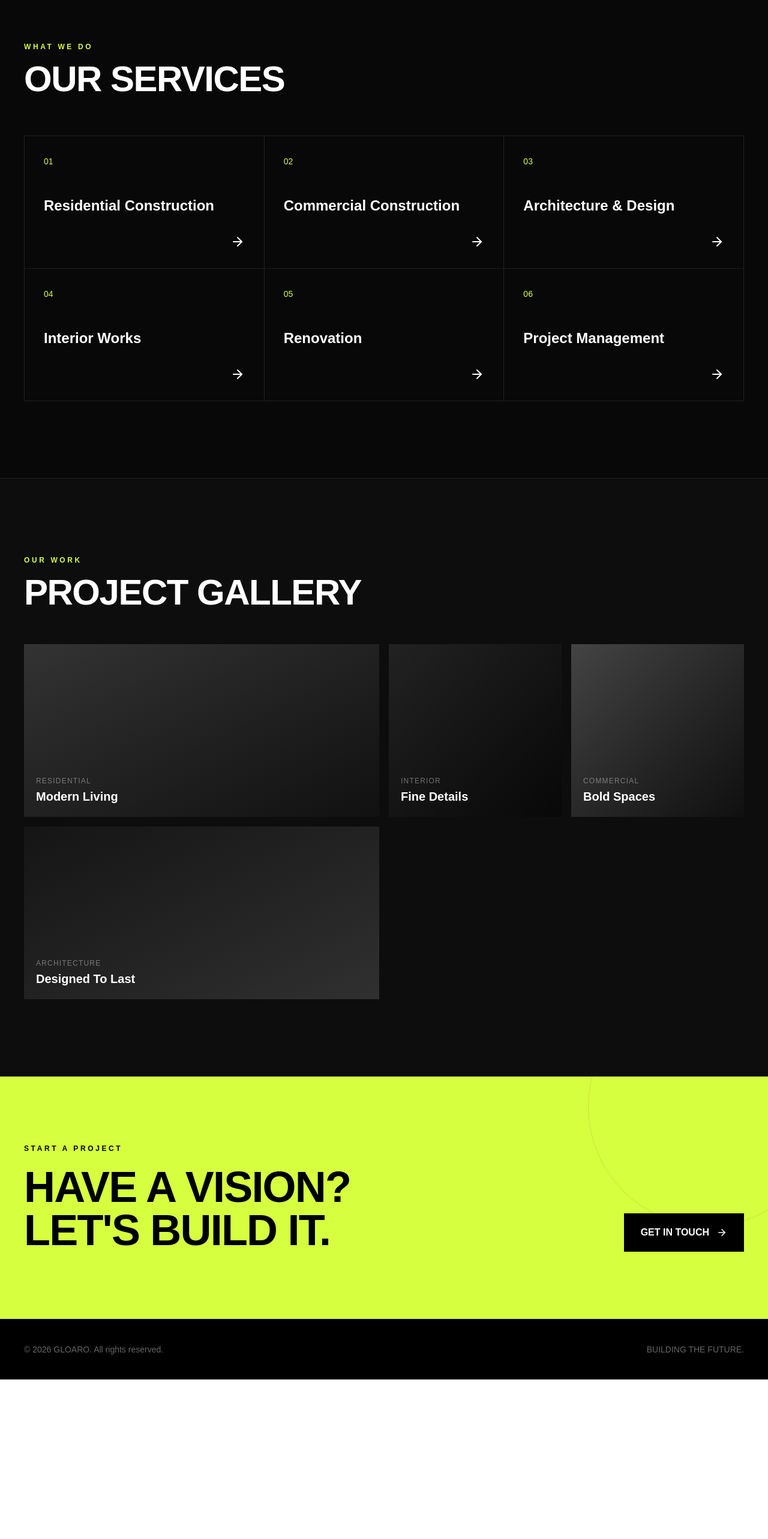
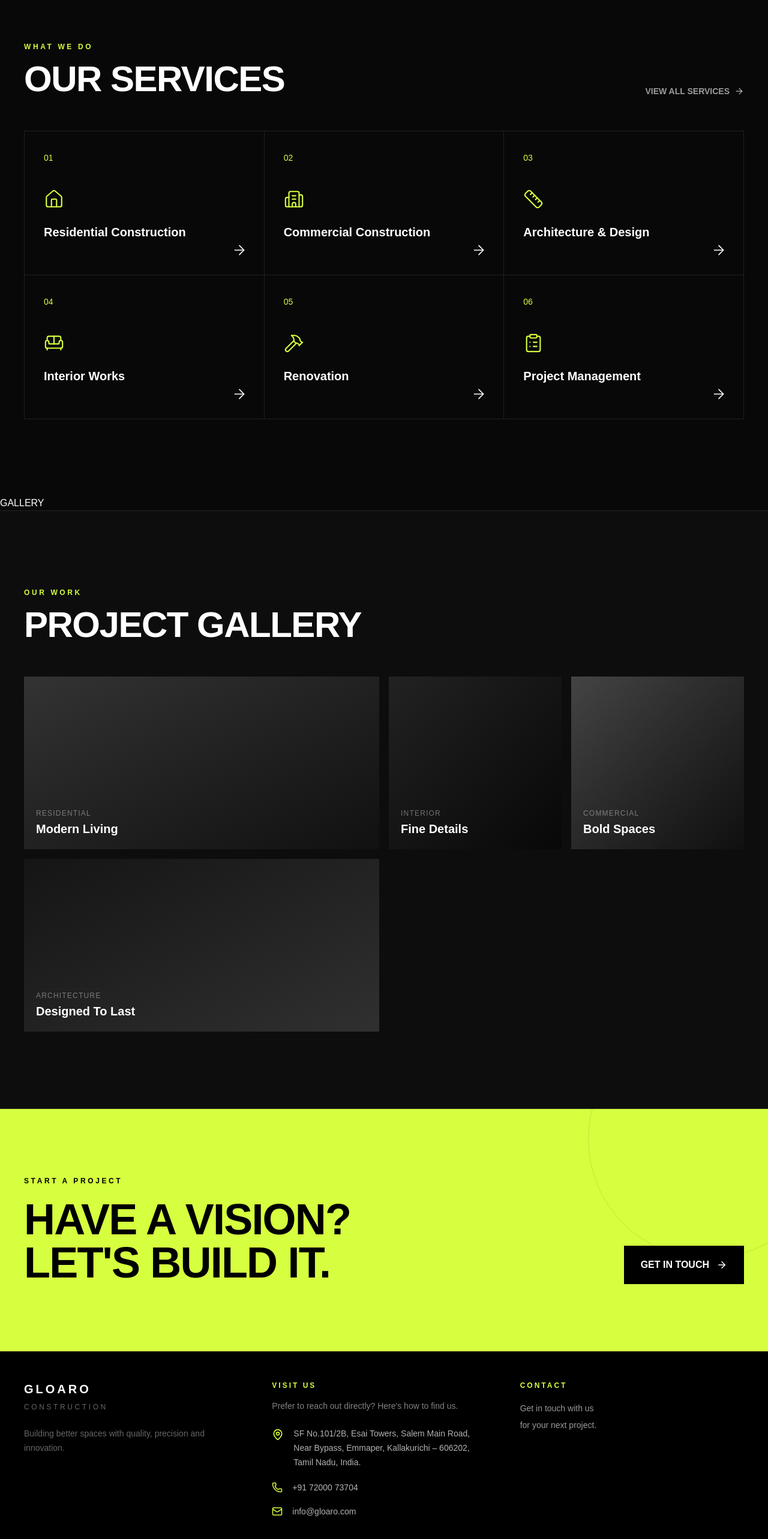
Before and after one commit to magarajcb/construction-v2, a Next.js app: page / in a window 1280 px wide. Shown: the part 2507-5073 px from the top of the page at 60% size. Before the commit the page ends 4807 px from the top, so only its background shows below. Built offline with nearby package versions, Linux system fonts and the light colour scheme; no server answers.

Commit message:
work before full backend

```diff
--- a/app/page.tsx
+++ b/app/page.tsx
@@ -5,11 +5,17 @@ import {
   ArrowRight,
   Building2,
   CheckCircle2,
+  ClipboardList,
+  Hammer,
+   Home as HomeIcon,
   Menu,
   Play,
   Ruler,
+  Sofa,
   X,
+   MapPin, Phone, Mail
 } from "lucide-react";
+import Link from "next/link";
 import { useEffect, useState } from "react";
 
 
@@ -23,12 +29,36 @@ const stats = [
 
 
 const services = [
-  "Residential Construction",
-  "Commercial Construction",
-  "Architecture & Design",
-  "Interior Works",
-  "Renovation",
-  "Project Management",
+  {
+    number: "01",
+    title: "Residential Construction",
+    icon: HomeIcon,
+  },
+  {
+    number: "02",
+    title: "Commercial Construction",
+    icon: Building2,
+  },
+  {
+    number: "03",
+    title: "Architecture & Design",
+    icon: Ruler,
+  },
+  {
+    number: "04",
+    title: "Interior Works",
+    icon: Sofa,
+  },
+  {
+    number: "05",
+    title: "Renovation",
+    icon: Hammer,
+  },
+  {
+    number: "06",
+    title: "Project Management",
+    icon: ClipboardList,
+  },
 ];
 
 const reasons = [
@@ -447,12 +477,14 @@ export default function Home() {
       </section>
 
       {/* SERVICES */}
+      {/* SERVICES */}
 <section
   id="services"
   className="mx-auto max-w-7xl px-6 py-32 lg:px-10"
 >
-        <div className="mb-16">
-
+  {/* Section heading */}
+  <div className="mb-14 flex flex-col justify-between gap-6 sm:flex-row sm:items-end">
+    <div>
       <p className="text-xs font-bold uppercase tracking-[0.3em] text-[#d6ff3f]">
         What We Do
       </p>
@@ -460,36 +492,58 @@ export default function Home() {
       <h2 className="mt-4 text-5xl font-black tracking-tight sm:text-6xl">
         OUR SERVICES
       </h2>
-
     </div>
 
-        <div className="grid border-l border-t border-white/10 sm:grid-cols-2 lg:grid-cols-3">
-
-          {services.map((service, index) => (
-            <div
-              key={service}
-              className="group border-b border-r border-white/10 p-8 transition duration-300 hover:bg-[#d6ff3f] hover:text-black"
-            >
-
-              <div className="mb-12 text-sm text-[#d6ff3f] group-hover:text-black">
-                0{index + 1}
+    <button className="flex w-fit items-center gap-2 text-sm font-bold text-white/60 transition hover:text-[#d6ff3f]">
+      VIEW ALL SERVICES
+      <ArrowRight size={16} />
+    </button>
   </div>
 
-              <h3 className="text-2xl font-bold">
-                {service}
+  {/* Service cards */}
+  <div className="grid grid-cols-1 border-l border-t border-white/10 sm:grid-cols-2 lg:grid-cols-3">
+    {services.map((service) => {
+      const Icon = service.icon;
+
+      return (
+        <motion.div
+          key={service.number}
+          whileHover={{ y: -4 }}
+          transition={{ duration: 0.25 }}
+          className="group relative min-h-[240px] border-b border-r border-white/10 bg-[#080808] p-8 transition-all duration-300 hover:bg-[#d6ff3f]"
+        >
+          {/* Number */}
+          <span className="text-sm font-medium text-[#d6ff3f] transition-colors duration-300 group-hover:text-black">
+            {service.number}
+          </span>
+
+          {/* Icon */}
+          <div className="mt-10">
+            <Icon
+              size={34}
+              strokeWidth={1.5}
+              className="text-[#d6ff3f] transition-colors duration-300 group-hover:text-black"
+            />
+          </div>
+
+          {/* Service title */}
+          <h3 className="mt-6 max-w-[260px] text-xl font-bold text-white transition-colors duration-300 group-hover:text-black">
+            {service.title}
           </h3>
 
-              <div className="mt-8 flex justify-end">
-                <ArrowRight className="transition-transform group-hover:translate-x-2" />
-              </div>
-
-            </div>
-          ))}
-
+          {/* Arrow */}
+          <ArrowRight
+            size={26}
+            strokeWidth={1.5}
+            className="absolute bottom-7 right-7 text-white transition-all duration-300 group-hover:translate-x-2 group-hover:text-black"
+          />
+        </motion.div>
+      );
+    })}
   </div>
 </section>
 
-      {/* GALLERY */}
+      GALLERY
       <section className="border-y border-white/10 bg-[#0d0d0d] py-32">
         <div className="mx-auto max-w-7xl px-6 lg:px-10">
 
@@ -583,6 +637,7 @@ export default function Home() {
               </h2>
             </div>
 
+
             <button className="flex items-center gap-3 bg-black px-7 py-5 font-bold text-white transition hover:bg-white hover:text-black">
               GET IN TOUCH
               <ArrowRight size={18} />
@@ -594,9 +649,90 @@ export default function Home() {
 
       {/* FOOTER */}
 <footer className="border-t border-white/10 bg-black">
+  <div className="mx-auto grid max-w-7xl gap-10 px-6 py-12 lg:grid-cols-3 lg:px-10">
 
-        <div className="mx-auto flex max-w-7xl flex-col justify-between gap-5 px-6 py-10 text-sm text-white/40 md:flex-row lg:px-10">
+    {/* Company */}
+    <div>
+      <p className="text-xl font-black tracking-[0.2em] text-white">
+        GLOARO
+      </p>
 
+      <p className="mt-2 text-xs uppercase tracking-[0.3em] text-white/40">
+        Construction
+      </p>
+
+      <p className="mt-6 max-w-xs text-sm leading-6 text-white/40">
+        Building better spaces with quality, precision and innovation.
+      </p>
+    </div>
+
+    {/* Address */}
+    <div>
+      <p className="text-xs font-bold uppercase tracking-[0.25em] text-[#d6ff3f]">
+        Visit Us
+      </p>
+
+    <div>
+
+  <p className="mt-4 text-sm text-white/50">
+    Prefer to reach out directly? Here's how to find us.
+  </p>
+
+  <div className="mt-6 space-y-5">
+
+    {/* Address */}
+    <div className="flex gap-4">
+      <MapPin className="mt-1 shrink-0 text-[#d6ff3f]" size={20} />
+
+      <p className="text-sm leading-6 text-white/70">
+        SF No.101/2B, Esai Towers, Salem Main Road,
+        <br />
+        Near Bypass, Emmaper, Kallakurichi – 606202,
+        <br />
+        Tamil Nadu, India.
+      </p>
+    </div>
+
+    {/* Phone */}
+    <div className="flex items-center gap-4">
+      <Phone className="shrink-0 text-[#d6ff3f]" size={18} />
+
+      <p className="text-sm text-white/70">
+        +91 72000 73704
+      </p>
+    </div>
+
+    {/* Email */}
+    <div className="flex items-center gap-4">
+      <Mail className="shrink-0 text-[#d6ff3f]" size={18} />
+
+      <p className="text-sm text-white/70">
+        info@gloaro.com
+      </p>
+    </div>
+
+  </div>
+</div>
+    </div>
+
+    {/* Contact */}
+    <div>
+      <p className="text-xs font-bold uppercase tracking-[0.25em] text-[#d6ff3f]">
+        Contact
+      </p>
+
+      <p className="mt-4 text-sm leading-7 text-white/60">
+        Get in touch with us
+        <br />
+        for your next project.
+      </p>
+    </div>
+
+  </div>
+
+  {/* Bottom bar */}
+  <div className="border-t border-white/10">
+    <div className="mx-auto flex max-w-7xl flex-col justify-between gap-3 px-6 py-6 text-xs text-white/30 sm:flex-row lg:px-10">
       <p>
         © {new Date().getFullYear()} GLOARO. All rights reserved.
       </p>
@@ -604,9 +740,8 @@ export default function Home() {
       <p>
         BUILDING THE FUTURE.
       </p>
-
     </div>
-
+  </div>
 </footer>
 
     </main>
```
Also changed, not shown: public/images/projects/commercial-1.jpg (added), 1 other file (tests, documents, lock files or other folders). Lines whose indentation alone changed are shown as unchanged.
